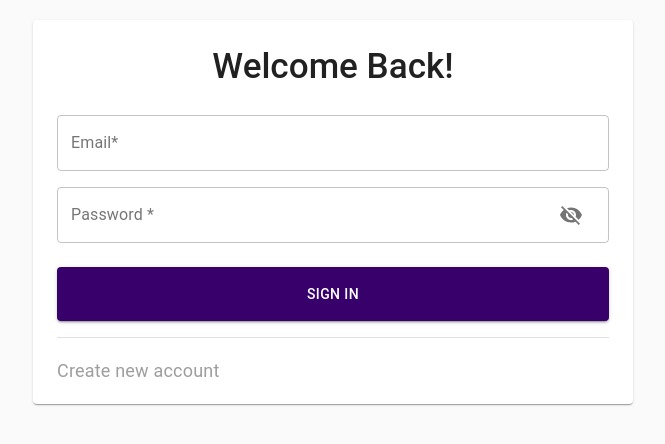
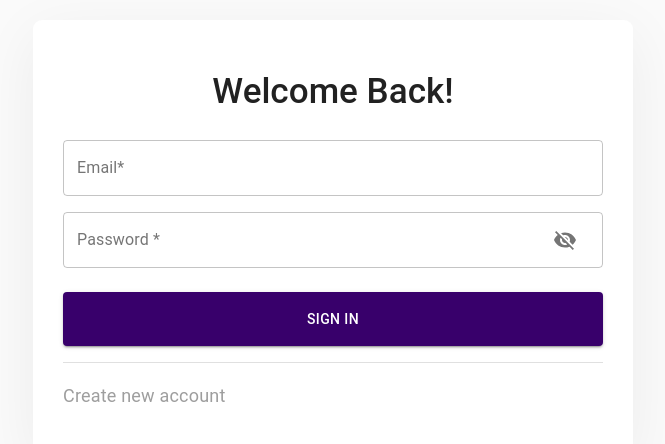
Before and after one commit to amirdbt/zulip, a React (Create React App) app: page /login in a window 1280 px wide. Shown: the top 444 px of the page, without its empty margins (307-972 px from the left). Built offline with nearby package versions, Linux system fonts and the light colour scheme.

Commit message:
changed login and signup card style

```diff
--- a/src/components/Signin.jsx
+++ b/src/components/Signin.jsx
@@ -44,6 +44,15 @@ const useStyles = makeStyles((theme) => ({
   error: {
     color: "rgb(235, 54, 54)",
   },
+  bigCard:{
+    padding: "25px 30px",
+    minHeight: "100%",
+    background: "#ffffff",
+    boxShadow: "0px 14px 60px rgba(0,0,0,0.06)",
+    borderRadius: "9px",
+    transition : "all 0.4s ease-in-out 0s"
+},
+
 }));
 
 const Signin = () => {
@@ -92,7 +101,7 @@ const Signin = () => {
           <>
             <div style={{ marginBottom: "20px" }}></div>
 
-            <Container component={Card} maxWidth="sm">
+            <Container component={Card} maxWidth="sm" className={classes.bigCard}>
               <CssBaseline />
               {info.isError ? (
                 <Alert severity="error" onClose={() => info.reset()}>
--- a/src/components/Signup.jsx
+++ b/src/components/Signup.jsx
@@ -45,6 +45,14 @@ const useStyles = makeStyles((theme) => ({
   error: {
     color: "rgb(235, 54, 54)",
   },
+  bigCard:{
+    padding: "25px 30px",
+    minHeight: "100%",
+    background: "#ffffff",
+    boxShadow: "0px 14px 60px rgba(0,0,0,0.06)",
+    borderRadius: "9px",
+    transition : "all 0.4s ease-in-out 0s"
+},
 }));
 
 const Signup = () => {
@@ -95,7 +103,7 @@ const Signup = () => {
         return (
           <>
             <div style={{ marginBottom: "20px" }}></div>
-            <Container component={Card} maxWidth="sm">
+            <Container component={Card} maxWidth="sm" className={classes.bigCard}>
               <CssBaseline />
               {info.isError ? (
                 <Alert severity="error" onClose={() => info.reset()}>
```
Also changed, not shown: 1 other file (tests, documents, lock files or other folders).
